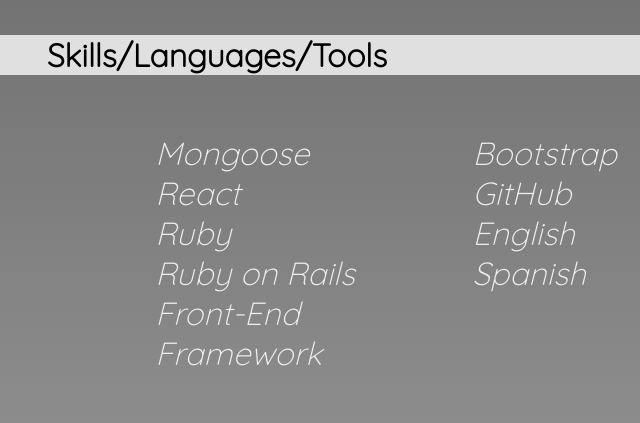
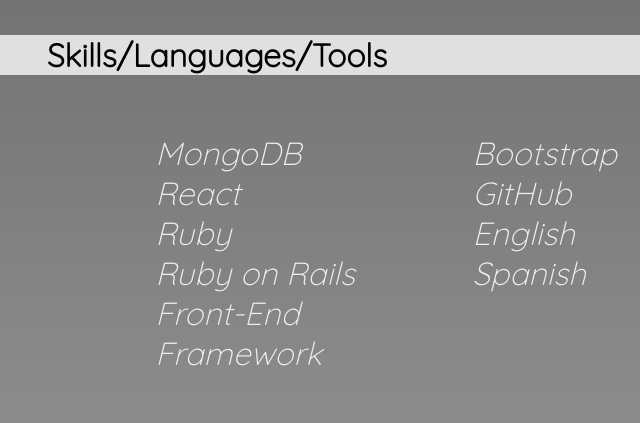
Before and after one commit to Ghizmilth/ghizmilth.github.io, a plain HTML site: page index.html in a window 1280 px wide. Shown: the part 1320-1743 px from the top of the page, 423-1063 px from the left. Drawn offline with Linux system fonts and the light colour scheme; a web font is replaced by a local one.

Commit message:
changed name of one of languages and changed name or portfolio.html to index.html

```diff
--- a/portfolio.html
+++ b/index.html
@@ -43,7 +43,7 @@
                 </p>
             </div>
             <div class="skills-2">
-                <p>Mongoose<br>
+                <p>MongoDB<br>
                   React<br>
                   Ruby<br>
                   Ruby on Rails<br>
```
